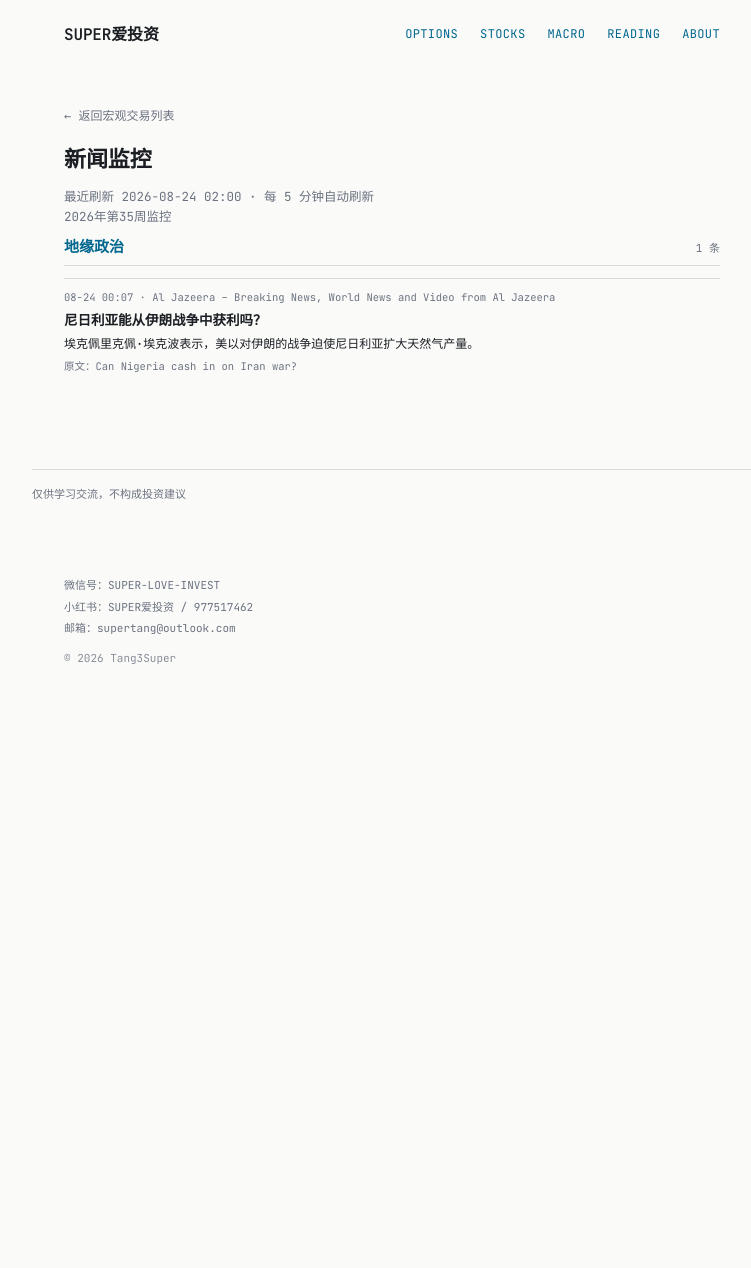
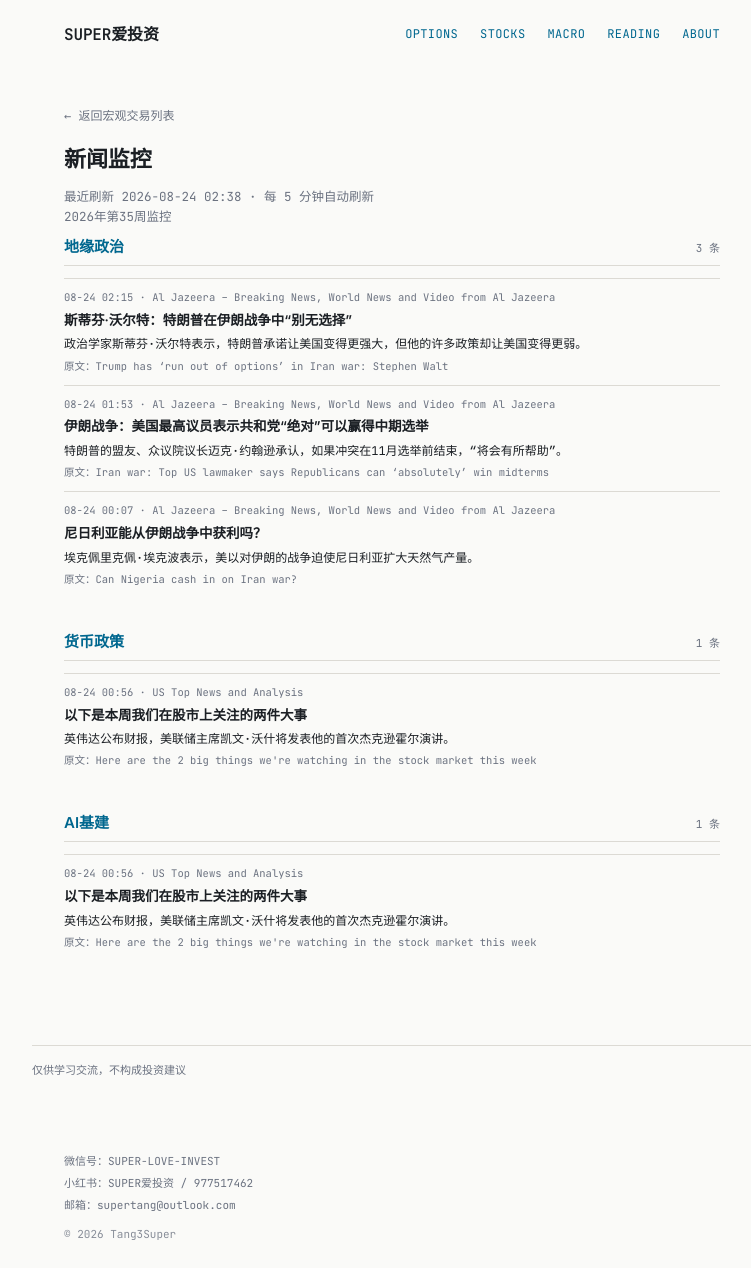
Before and after one commit to tang3super/tang3super.github.io, a Jekyll site: the page built from macro-trade/news-digest.md, in a window 1280 px wide. Shown: the whole page, without its empty margins (248-999 px from the left). Built offline with Jekyll 4.4.1, drawn with Linux system fonts in a browser that asks for light colours; before the commit the page ends 900 px from its top, so only the background shows below that.

Commit message:
sync news-digest article

```diff
--- a/macro-trade/news-digest.md
+++ b/macro-trade/news-digest.md
@@ -5,11 +5,25 @@ title: 新闻监控
 date: '2026-08-24'
 summary: 2026年第35周监控
 week_label: 2026年第35周监控
-last_updated: 2026-08-24 02:00
+last_updated: 2026-08-24 02:38
 refresh_note: 每 5 分钟自动刷新
 topics:
 - name: 地缘政治
   items:
+  - title: 'Trump has ‘run out of options’ in Iran war: Stephen Walt'
+    summary: Political scientist Stephen Walt says Trump promised to make US stronger, but many of his policies are making it weaker.
+    link: https://www.aljazeera.com/video/the-bottom-line/2026/8/23/trump-has-run-out-of-options-in-iran-war-stephen-walt?traffic_source=rss
+    source: Al Jazeera – Breaking News, World News and Video from Al Jazeera
+    time: 08-24 02:15
+    title_zh: 斯蒂芬·沃尔特：特朗普在伊朗战争中“别无选择”
+    summary_zh: 政治学家斯蒂芬·沃尔特表示，特朗普承诺让美国变得更强大，但他的许多政策却让美国变得更弱。
+  - title: 'Iran war: Top US lawmaker says Republicans can ‘absolutely’ win midterms'
+    summary: House Speaker Mike Johnson, a Trump ally, admits it 'would be helpful' if conflict ends before elections in November.
+    link: https://www.aljazeera.com/news/2026/8/23/iran-war-top-us-lawmaker-says-republicans-can-absolutely-win-midterms?traffic_source=rss
+    source: Al Jazeera – Breaking News, World News and Video from Al Jazeera
+    time: 08-24 01:53
+    title_zh: 伊朗战争：美国最高议员表示共和党“绝对”可以赢得中期选举
+    summary_zh: 特朗普的盟友、众议院议长迈克·约翰逊承认，如果冲突在11月选举前结束，“将会有所帮助”。
   - title: Can Nigeria cash in on Iran war?
     summary: Ekperikpe Ekpo says the US-Israel war on Iran has pushed Nigeria to expand its gas production.
     link: https://www.aljazeera.com/video/talk-to-al-jazeera/2026/8/23/can-nigeria-cash-in-on-iran-war?traffic_source=rss
@@ -17,5 +31,23 @@ topics:
     time: 08-24 00:07
     title_zh: 尼日利亚能从伊朗战争中获利吗？
     summary_zh: 埃克佩里克佩·埃克波表示，美以对伊朗的战争迫使尼日利亚扩大天然气产量。
+- name: 货币政策
+  items:
+  - title: Here are the 2 big things we're watching in the stock market this week
+    summary: Nvidia reports earnings, and Fed Chairman Kevin Warsh is set to deliver his first Jackson Hole speech.
+    link: https://www.cnbc.com/2026/08/23/here-are-the-2-big-things-were-watching-in-the-stock-market-this-week.html
+    source: US Top News and Analysis
+    time: 08-24 00:56
+    title_zh: 以下是本周我们在股市上关注的两件大事
+    summary_zh: 英伟达公布财报，美联储主席凯文·沃什将发表他的首次杰克逊霍尔演讲。
+- name: AI基建
+  items:
+  - title: Here are the 2 big things we're watching in the stock market this week
+    summary: Nvidia reports earnings, and Fed Chairman Kevin Warsh is set to deliver his first Jackson Hole speech.
+    link: https://www.cnbc.com/2026/08/23/here-are-the-2-big-things-were-watching-in-the-stock-market-this-week.html
+    source: US Top News and Analysis
+    time: 08-24 00:56
+    title_zh: 以下是本周我们在股市上关注的两件大事
+    summary_zh: 英伟达公布财报，美联储主席凯文·沃什将发表他的首次杰克逊霍尔演讲。
 disclaimer: 仅供学习交流，不构成投资建议
 ---
```
